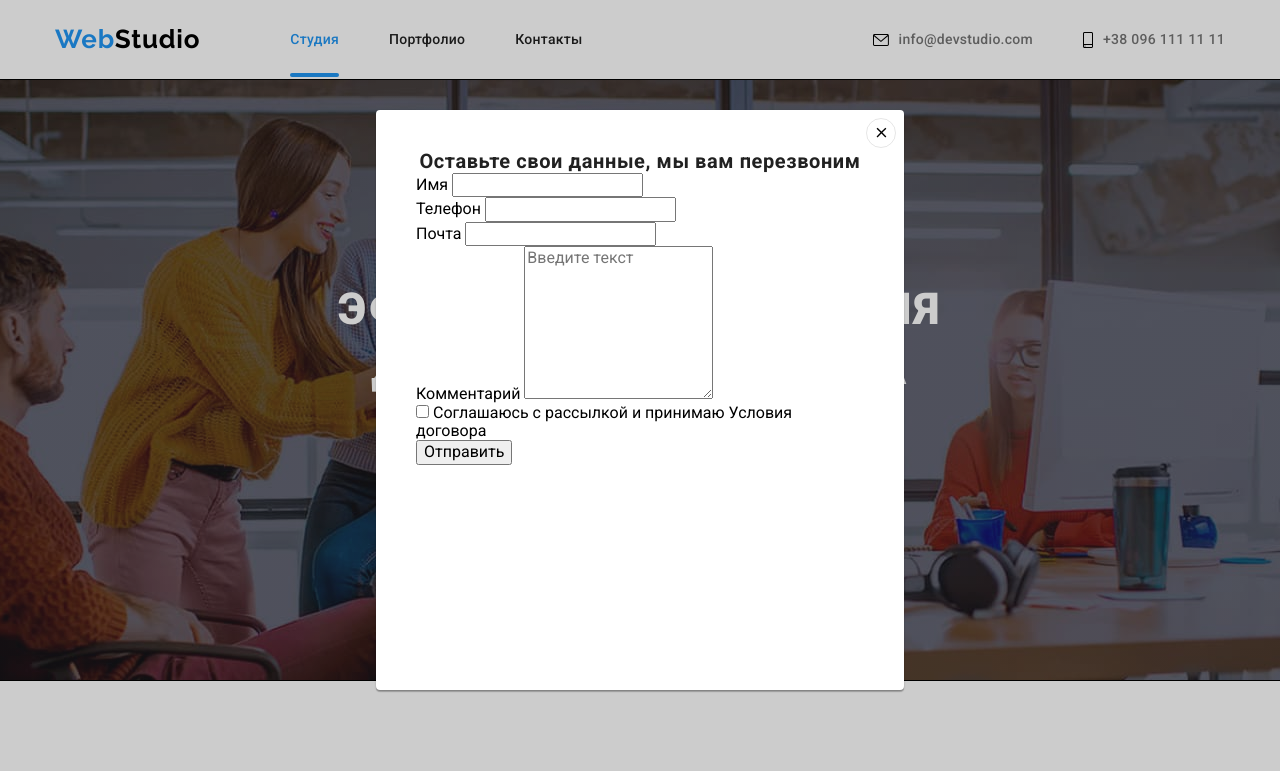
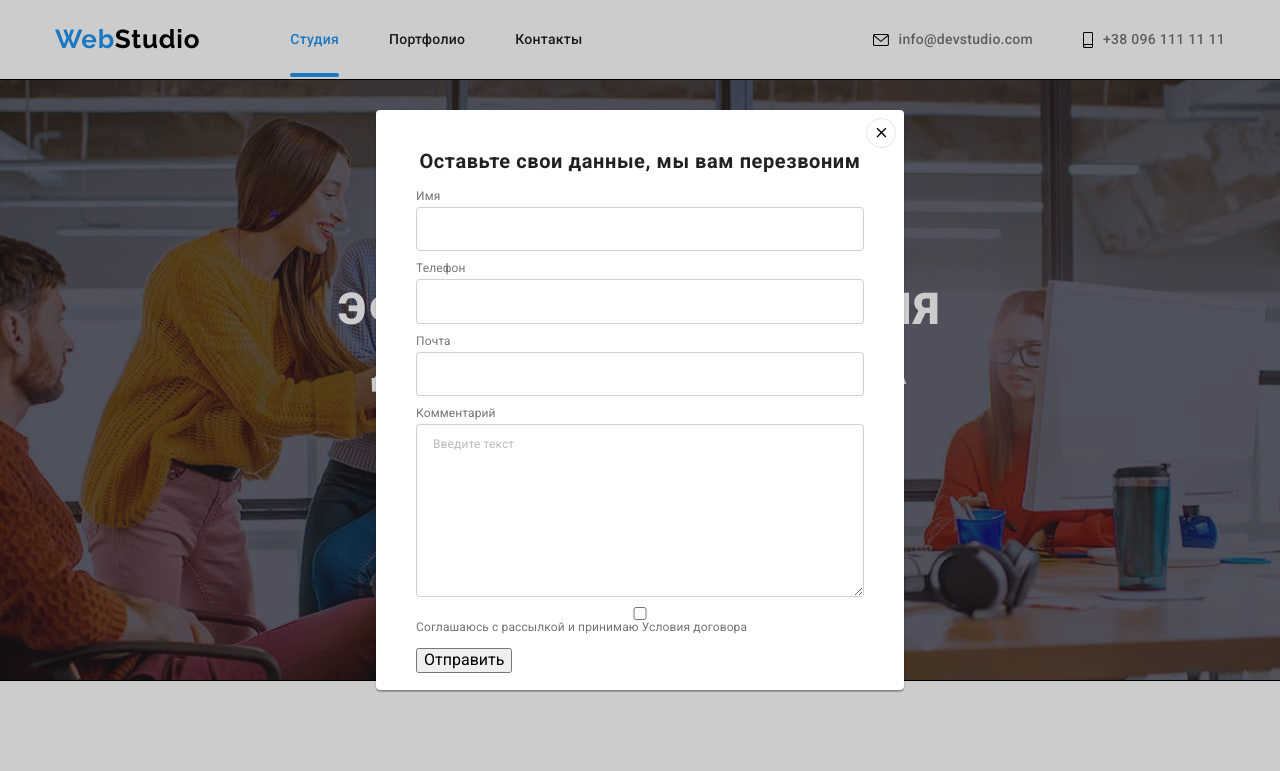
Before and after one commit to JuliiaHrytsiuk/goit-markup-hw-06, a plain HTML site: page index.html in a window 1280 px wide. Both pictures are taken after a click on the button "Заказать услугу". Shown: the top 771 px of the page. Drawn offline with nearby package versions, Linux system fonts and the light colour scheme.

Commit message:
Update styles.css

```diff
--- a/css/styles.css
+++ b/css/styles.css
@@ -811,5 +811,43 @@ img {
   letter-spacing: 0.03em;
   color: var(--main-text-color);
   padding: auto;
+  margin-bottom: 16px;
+}
+
+.form-field {
+  display: flex;
+  flex-direction: column;
+  margin-bottom: 10px;
+}
+
+.form-field label {
+  margin-bottom: 4px;
+  font-weight: normal;
+  font-size: 12px;
+  line-height: 1.17;
+  letter-spacing: 0.01em;
+  color: #757575;
+}
+
+.form-field input,
+.form-field textarea {
+  border: 1px solid rgba(33, 33, 33, 0.2);
+  border-radius: 4px;
+  display: flex;
+  align-items: center;
+  justify-content: center;
+  padding: 12px 12px 12px 40px;
+}
+
+.form-field textarea {
+  padding-left: 16px;
+}
+
+.form-field textarea::placeholder {
+  font-weight: normal;
+  font-size: 12px;
+  line-height: 1.17;
+  letter-spacing: 0.01em;
+  color: rgba(117, 117, 117, 0.5);
 }
 /*============= END MODAL WINDOW ============= */
```
